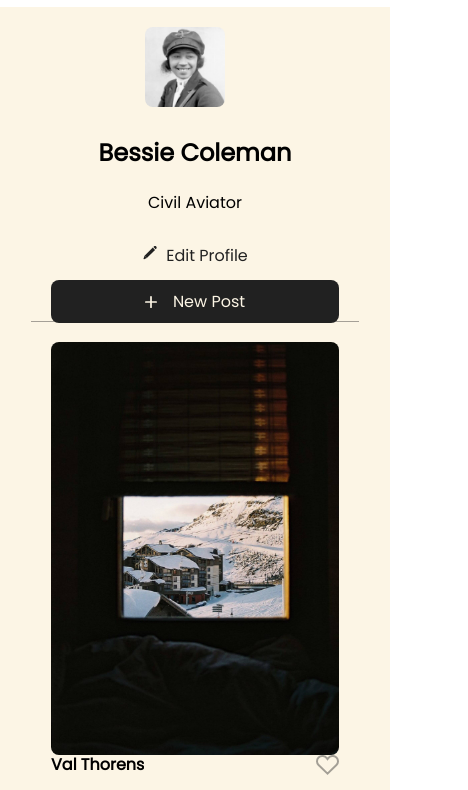
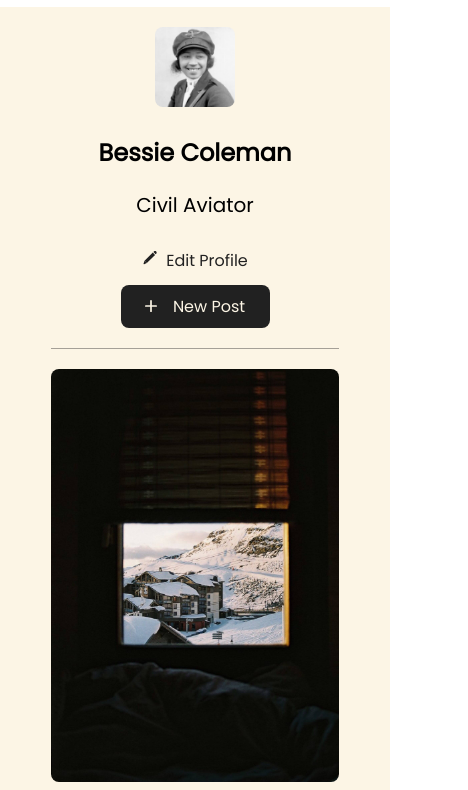
Before and after one commit to vivi9285/se_project_spots, a plain HTML site: page index.html in a window 390 px wide. Shown: the part 39-829 px from the top of the page, 468 px wide, since content can reach past the window. Drawn offline with Linux system fonts and the light colour scheme.

Commit message:
fixed final project

```diff
--- a/blocks/cards.css
+++ b/blocks/cards.css
@@ -11,11 +11,9 @@
   grid-template-columns: repeat(auto-fit, 413px);
   gap: 40px 20px;
   justify-content: center;
-  margin-bottom: 40px;
 }
 
 .card {
-  width: 413px;
   margin-bottom: 0;
 }
 
@@ -49,7 +47,7 @@
   overflow: hidden;
   white-space: nowrap;
   max-width: 288px;
-  margin: 0;
+  margin-top: 12px;
 }
 
 @media screen and (max-width: 627px) {
@@ -59,10 +57,6 @@
     margin-bottom: 20px;
   }
 
-  .card {
-    width: 288px;
-    max-width: 318px;
-  }
 
   .card__title {
     font-size: 16px;
--- a/blocks/content.css
+++ b/blocks/content.css
@@ -1,5 +1,4 @@
 .content {
-  max-width: 1280px;
   padding: 0 20px;
   margin-top: auto;
 }
--- a/blocks/footer.css
+++ b/blocks/footer.css
@@ -2,4 +2,12 @@
   font-size: 16px;
   line-height: 16px;
   margin-top: 60px;
+  display: flex;
+  justify-content: center;
 }
+
+@media screen and (max-width: 627px) {
+  .footer {
+    margin: 0 auto;
+  }
+}
--- a/blocks/header.css
+++ b/blocks/header.css
@@ -1,10 +1,21 @@
-.header{
+.header {
   background-color: #fff;
   padding: 10px 0;
   display: flex;
   justify-content: center;
+  align-items: center;
+  width: 100%;
 }
-.header__logo{
+
+.header__logo {
   width: 94px;
   height: 26px;
+  justify-content: center;
 }
+
+@media screen and (max-width: 627px) {
+  .header {
+    display: flex;
+    justify-content: center;
+  }
+}
--- a/blocks/page.css
+++ b/blocks/page.css
@@ -1,9 +1,9 @@
 .page {
+  width: 100%;
   background-color: #fcf5e5;
   min-height: 100vh;
   font-family: "poppins", Arial, Helvetica, sans-serif;
-  /* width: 1440px;
-  height: 1416px; */
+
 }
 
 .page__section {
--- a/blocks/profile.css
+++ b/blocks/profile.css
@@ -24,7 +24,7 @@
   font-family: "Poppins", Arial, sans-serif;
   font-size: 24px;
   line-height: 1.2;
-  width: 420px;
+  max-width: 420px;
   margin: 0 0 12px 0;
   text-overflow: ellipsis;
   overflow: hidden;
@@ -59,21 +59,17 @@
   align-items: center;
   justify-content: center;
   gap: 8px;
-
   width: 149px;
   padding: 12px 20px;
-
   background-color: rgba(33, 33, 33, 1);
   border-radius: 8px;
   border: none;
   color: rgba(252, 245, 229, 1);
-
   font-family: "Poppins", Arial, sans-serif;
   font-size: 16px;
   font-weight: 500;
   line-height: 1.2;
   text-align: center;
-
   margin-top: auto;
   margin-left: auto;
 }
@@ -88,29 +84,32 @@
   .profile {
     flex-direction: column;
     max-width: 288px;
-    height: 274px;
     align-items: center;
     text-align: center;
     padding-top: 20px;
   }
 
-  .profile__details {
-    max-width: 288px;
+  .profile__avatar {
+    height: 80px;
+    width: 80px;
+    margin-right: 0;
   }
 
-  .profile__avatar {
-    margin-bottom: 12px;
-    height: 80px;
-    width: 80px;
+  .profile__details {
+    text-align: center;
+    margin-right: 0;
   }
 
   .profile__name {
+    margin-top: 12px;
     margin-bottom: 6px;
     align-self: center;
+    max-width: 288px;
   }
 
   .profile__description {
     margin-bottom: 12px;
+    font-size: 20px;
   }
 
   .profile__edit {
@@ -120,15 +119,6 @@
   }
 
   .profile__button {
-    width: 288px;
-    margin-top: 0;
+    margin: 0 auto;
   }
 }
-
-@media screen and (max-width: 627px) {
-  .profile {
-    flex-direction: column;
-    max-width: 288px;
-    padding: 20px;
-  }
-}
```
